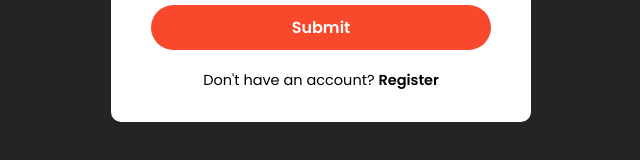
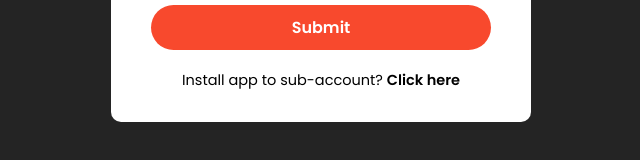
Before and after one commit to biju-borah/CarlSMSfrontend, a React (Vite) app: page / in a window 1280 px wide. Shown: the part 512-672 px from the top of the page, without its empty margins (319-959 px from the left). Built offline with nearby package versions, Linux system fonts and the light colour scheme.

Commit message:
added link to marketplace

```diff
--- a/src/pages/Login.jsx
+++ b/src/pages/Login.jsx
@@ -80,7 +80,7 @@ function Login() {
 
                             <div className="register-link">
                                 <p>
-                                    Don't have an account? <a href="#">Register</a>
+                                    Install app to sub-account? <a href="https://marketplace.gohighlevel.com/oauth/chooselocation?response_type=code&redirect_uri=https://us-central1-hdem-app.cloudfunctions.net/function-1/api/addLocation&client_id=65e618719f4f0c44b3dd04d5-ltdauh5j&scope=contacts.write%20contacts.readonly%20conversations.readonly%20conversations.write%20conversations/message.readonly%20conversations/message.write">Click here</a>
                                 </p>
                             </div>
                         </form>
```
